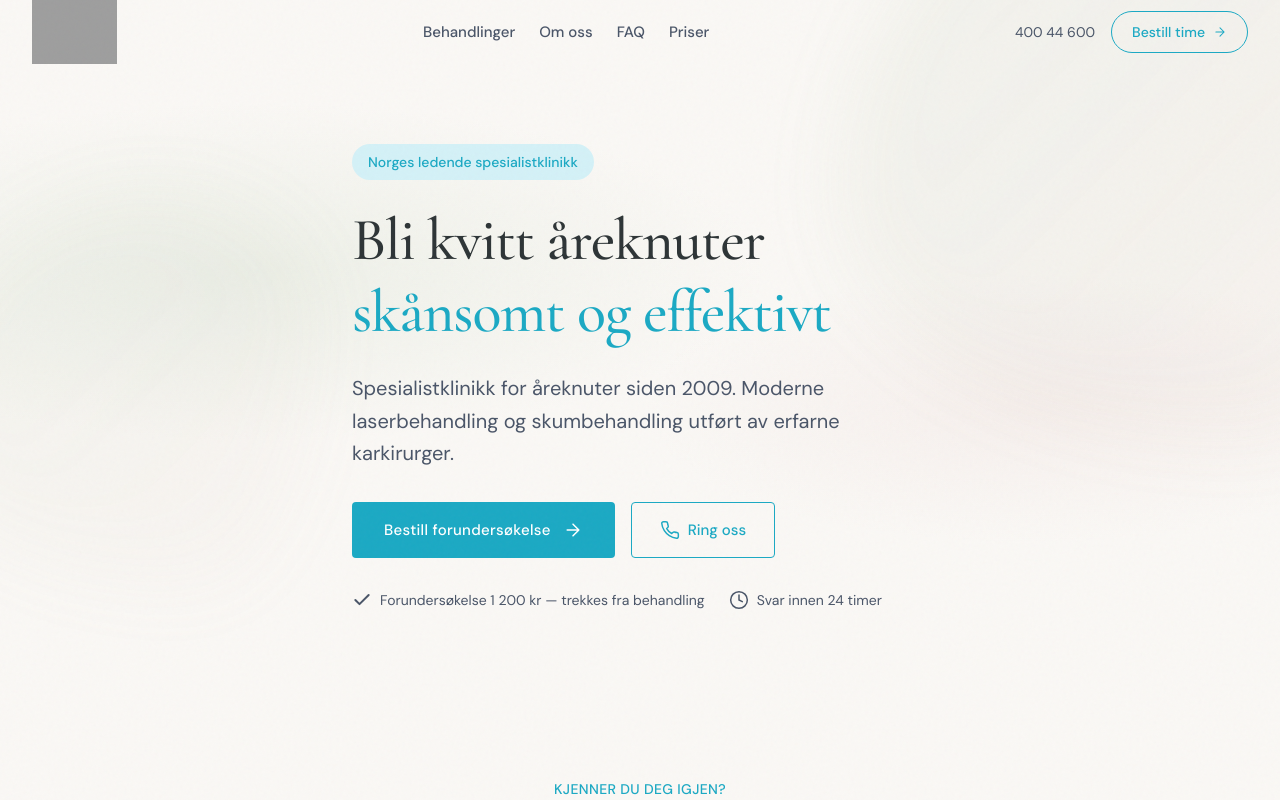
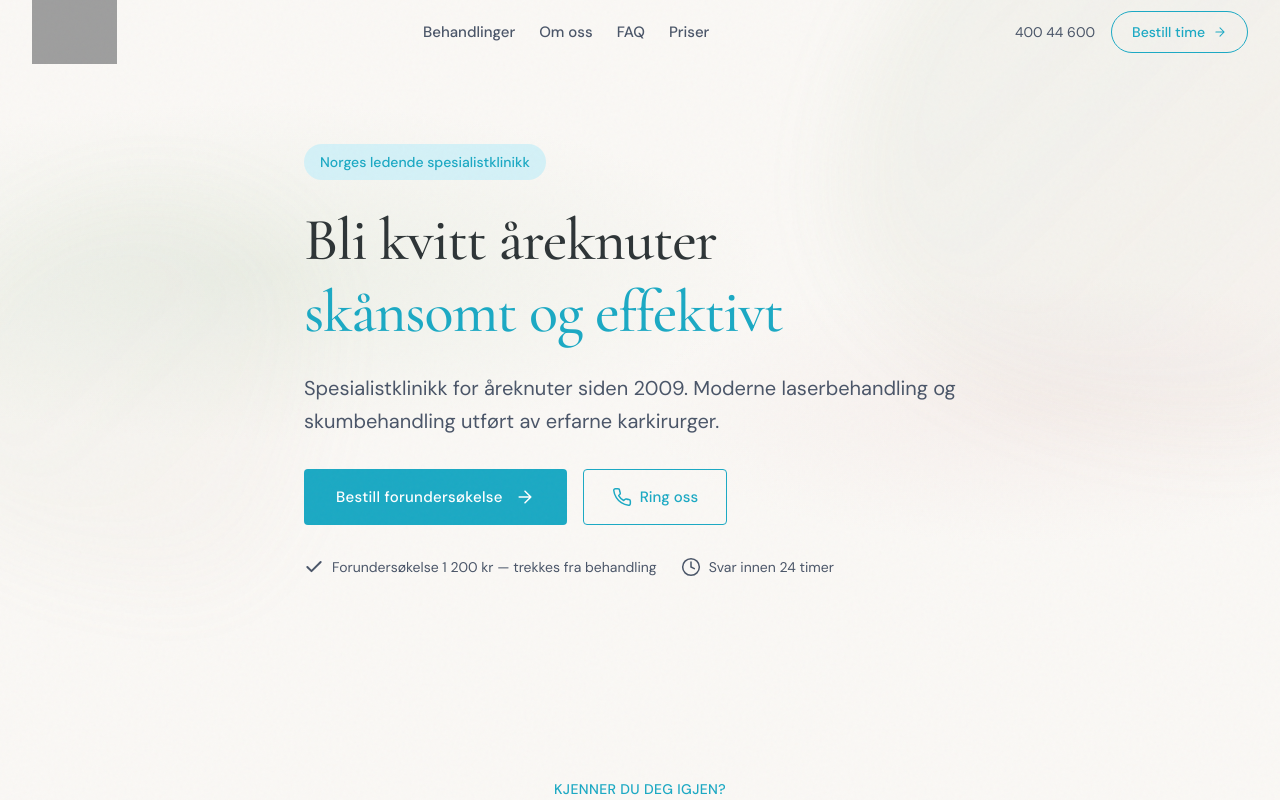
Before and after one commit to Ainformed/areknuteekspertene-web, a Next.js app: page / in a window 1280 px wide. Shown: the top 800 px of the page. Built offline with nearby package versions, Linux system fonts and the light colour scheme; grey boxes are pictures that could not be loaded.

Commit message:
Utvid hero-seksjon bredde

```diff
--- a/src/app/page.tsx
+++ b/src/app/page.tsx
@@ -294,7 +294,7 @@ export default function Home() {
         <div className="organic-shape w-[200px] md:w-[400px] h-[200px] md:h-[400px] bottom-10 md:bottom-20 -left-10 md:-left-20 opacity-30 md:opacity-40" style={{ animationDelay: "2s" }} />
 
         <div className="container-wide relative z-10">
-          <div className="max-w-3xl">
+          <div className="max-w-4xl">
             <div className="animate-fade-in-up">
               <span className="inline-block px-3 md:px-4 py-1.5 md:py-2 bg-[var(--color-sage-light)] text-[var(--color-forest)] text-xs md:text-sm font-medium rounded-full mb-4 md:mb-6">
                 Norges ledende spesialistklinikk
@@ -306,7 +306,7 @@ export default function Home() {
               <span className="block text-[var(--color-forest)]">skånsomt og effektivt</span>
             </h1>
 
-            <p className="animate-fade-in-up animation-delay-200 text-base md:text-lg lg:text-xl text-[var(--color-charcoal-light)] max-w-xl mb-6 md:mb-8 leading-relaxed">
+            <p className="animate-fade-in-up animation-delay-200 text-base md:text-lg lg:text-xl text-[var(--color-charcoal-light)] max-w-2xl mb-6 md:mb-8 leading-relaxed">
               Spesialistklinikk for åreknuter siden 2009. Moderne laserbehandling og skumbehandling utført av erfarne karkirurger.
             </p>
 
```
